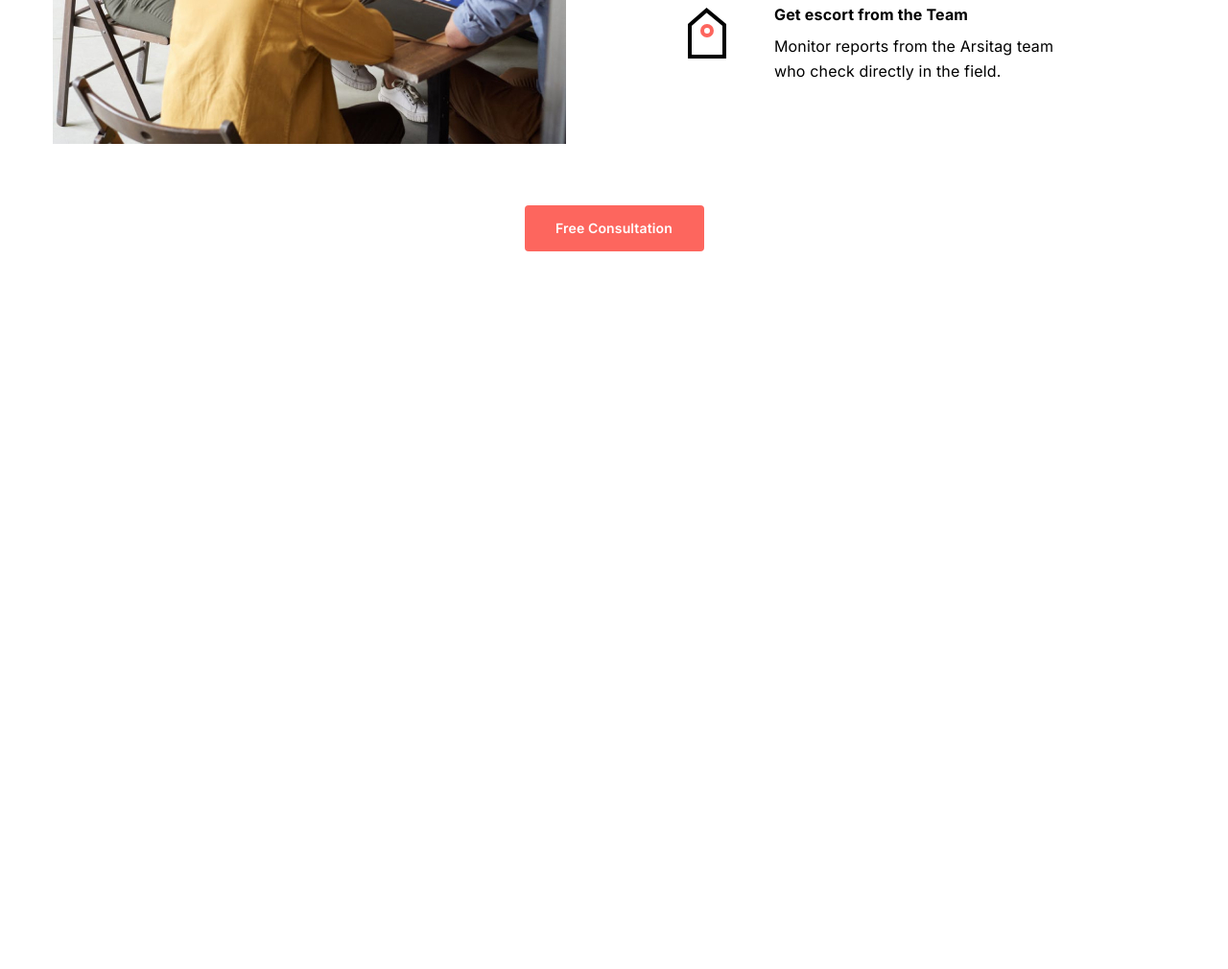
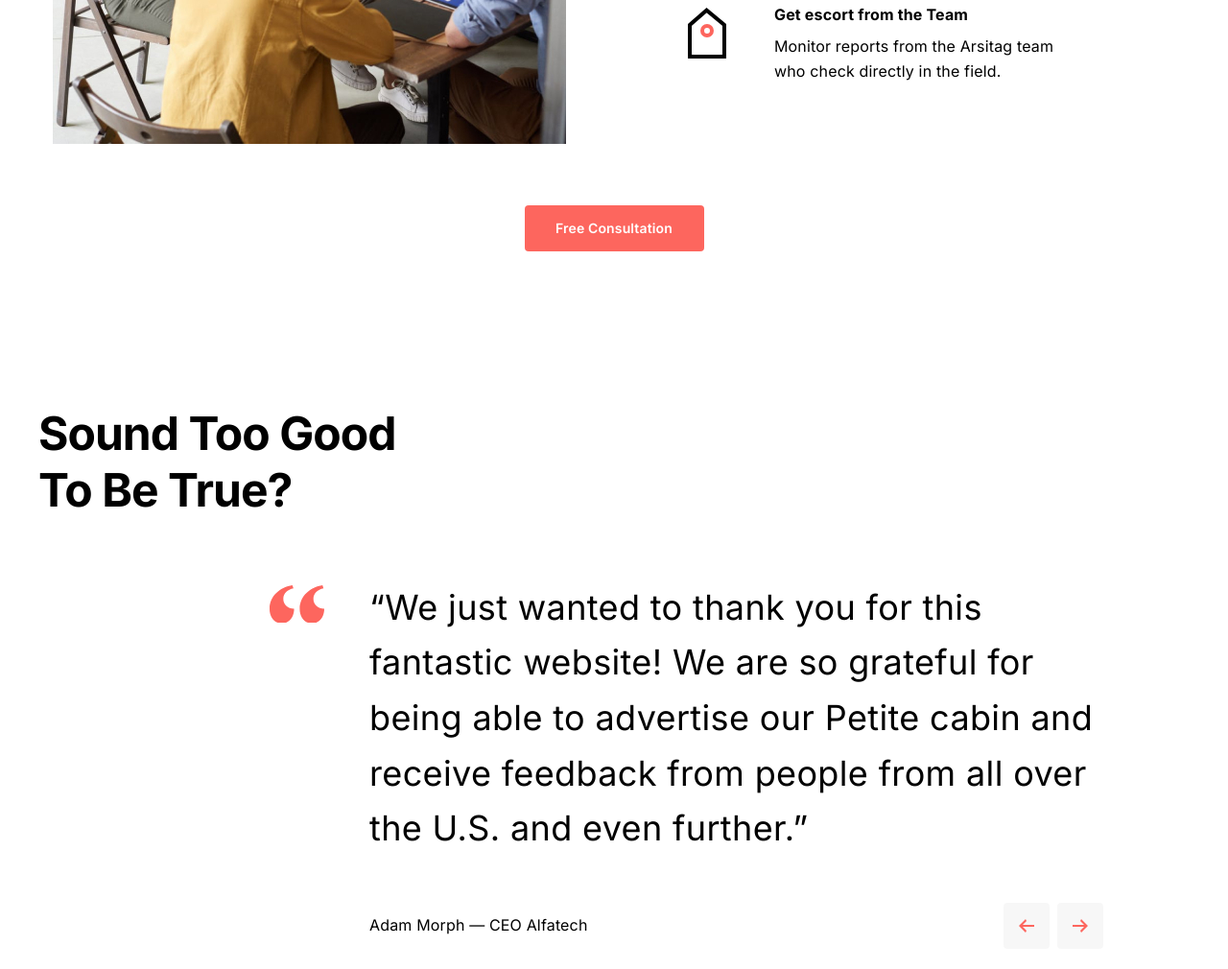
Before and after one commit to Straycorgi/ArchMove, a plain HTML site: page index.html in a window 1280 px wide. Shown: the part 2220-3230 px from the top of the page at 96% size. Before the commit the page ends 2562 px from the top, so only its background shows below. Drawn offline with Linux system fonts and the light colour scheme.

Commit message:
another slider

```diff
--- a/index.html
+++ b/index.html
@@ -78,6 +78,14 @@
                             <img src="img/sliderItem2.jpg" alt="sliderImg.jpg" class="slider__item-img">
                             <img src="img/sliderItem3.jpg" alt="sliderImg.jpg" class="slider__item-img">
                             <img src="img/sliderItem4.jpg" alt="sliderImg.jpg" class="slider__item-img">
+                            <img src="img/sliderItem1.jpg" alt="sliderImg.jpg" class="slider__item-img">
+                            <img src="img/sliderItem2.jpg" alt="sliderImg.jpg" class="slider__item-img">
+                            <img src="img/sliderItem3.jpg" alt="sliderImg.jpg" class="slider__item-img">
+                            <img src="img/sliderItem4.jpg" alt="sliderImg.jpg" class="slider__item-img">
+                            <img src="img/sliderItem1.jpg" alt="sliderImg.jpg" class="slider__item-img">
+                            <img src="img/sliderItem2.jpg" alt="sliderImg.jpg" class="slider__item-img">
+                            <img src="img/sliderItem3.jpg" alt="sliderImg.jpg" class="slider__item-img">
+                            <img src="img/sliderItem4.jpg" alt="sliderImg.jpg" class="slider__item-img">
                         </div>
                     </div>
                 </div>
@@ -122,6 +130,35 @@
                 <a href="#" class="build__button button">Free Consultation</a>
             </div>
         </section>
+        <section class="comments container">
+
+            <h2 class="comments__title">Sound Too Good <br> To Be True?</h2>
+            <div class="comments__wrapper">
+                <div class="comments__slider">
+                    <div class="comments__slider-item">
+                        <p class="comments__item-text">“We just wanted to thank you for this fantastic website! We are
+                            so grateful for being able to advertise our Petite cabin and receive feedback from people
+                            from all over the U.S. and even further.”</p>
+                        <span class="comments__item-subtitle">Adam Morph — CEO Alfatech</span>
+                    </div>
+                    <div class="comments__slider-item">
+                        <p class="comments__item-text">“We just wanted to thank you for this fantastic website! We are
+                            so grateful for being able to advertise our Petite cabin and receive feedback from people
+                            from all over the U.S. and even further.”</p>
+                        <span class="comments__item-subtitle">Adam Morph — CEO Alfatech</span>
+                    </div>
+                    <div class="comments__slider-item">
+                        <p class="comments__item-text">“lolo.”</p>
+                        <span class="comments__item-subtitle">Adam Morph — CEO Alfatech</span>
+                    </div>
+                    <div class="room__btns comments__btns">
+                        <div class="room__btn comment__btn" id="leftCom"></div>
+                        <div class="room__btn comment__btn" id="rightCom"></div>
+                    </div>
+                </div>
+            </div>
+
+        </section>
     </main>
 </body>
 <script src="script/script.js"></script>
--- a/script/script.js
+++ b/script/script.js
@@ -1,6 +1,16 @@
+/*------------------------Room slider------------------------------*/
 let btns = document.querySelectorAll('.room__btn');
 let imgs = document.querySelectorAll('.slider__item-img').length-3;
 let currentImg = 0;
+/*------------------------Room slider------------------------------*/
+
+/*------------------------Comments slider------------------------------*/
+let btnsComm= document.querySelectorAll('.comment__btn');
+let comments=document.querySelectorAll('.comments__slider-item').length-1;
+let currentComm = 0;
+/*------------------------Comment slider------------------------------*/
+
+/*------------------------Room slider------------------------------*/
 btns.forEach(btn => btn.addEventListener("click", scrollSlider));
 function scrollSlider(e) {
     if (e.target.id == "left") {
@@ -28,3 +38,35 @@ function scrollSlider(e) {
     }
 
 }
+/*------------------------Room slider------------------------------*/
+
+/*------------------------Comments slider------------------------------*/
+btnsComm.forEach(btn => btn.addEventListener("click", scrollSliderComms));
+function scrollSliderComms(e) {
+    if (e.target.id == "leftCom") {
+        if (currentComm == 0) {
+            currentComm=comments;
+            document.querySelector('.comments__slider').style.marginLeft = -(870 * currentComm) + 'px';
+
+        }
+        else{
+            currentComm--;
+            document.querySelector('.comments__slider').style.marginLeft = -(870 * currentComm) + 'px';
+            console.log("xd")
+        }
+    }
+    else if (e.target.id == "rightCom") {
+        if (currentComm != comments) {
+            currentComm++;
+            document.querySelector('.comments__slider').style.marginLeft = -(870 * currentComm) + 'px';
+            console.log("xd")
+        }
+        else{
+            currentComm=0;
+            document.querySelector('.comments__slider').style.marginLeft = -(870 * currentComm) + 'px';
+        }
+    }
+
+}
+
+/*------------------------Comments slider------------------------------*/
--- a/style/style.css
+++ b/style/style.css
@@ -265,10 +265,94 @@ ul {
     line-height: 160%;
     letter-spacing: 0.16px;
 }
-.build__button{
+
+.build__button {
     display: block;
     text-align: center;
     margin: 0 auto;
     max-width: 187px;
 }
+
 /*------------------------build------------------------------*/
+
+/*------------------------comments------------------------------*/
+.comments {
+    padding: 80px 0;
+    display: flex;
+    flex-direction: column;
+}
+
+.comments__title {
+    font-size: 48px;
+    font-style: normal;
+    font-weight: 800;
+    line-height: 124%;
+    letter-spacing: -0.96px;
+    margin-bottom: 64px;
+}
+
+.comments__wrapper {
+    max-width: 870px;
+    padding-left: 105px;
+    padding-bottom: 25px;
+    margin-left: 240px;
+    overflow: hidden;
+}
+
+.comments__slider {
+    z-index: 40;
+    position: relative;
+    display: flex;
+    transition: all .3s;
+}
+
+.comments__slider-item {
+
+    position: relative;
+    display: flex;
+    flex-direction: column;
+    justify-content: space-between;
+    max-width: 765px;
+    flex: 1 0 100%;
+
+}
+
+.comments__slider-item:not(:last-child) {
+    margin-right: 105px;
+}
+
+.comments__slider-item::before {
+    position: absolute;
+    content: ' ';
+    background: url('../img/comma.svg') no-repeat;
+    width: 58px;
+    height: 39px;
+    left: -105px;
+    top: 5px;
+}
+
+.comments__item-text {
+    font-size: 36px;
+    font-style: normal;
+    font-weight: 400;
+    line-height: 160%;
+    letter-spacing: 0.36px;
+    margin-bottom: 59px;
+}
+
+.comments__item-subtitle {
+    font-size: 16px;
+    font-style: normal;
+    font-weight: 400;
+    line-height: 160%;
+    letter-spacing: 0.16px;
+}
+
+.comments__btns {
+    z-index: 50;
+    position: absolute;
+    right: 0;
+    bottom: -12px;
+}
+
+/*------------------------comments------------------------------*/
```
Also changed, not shown: img/comma.svg (added).
